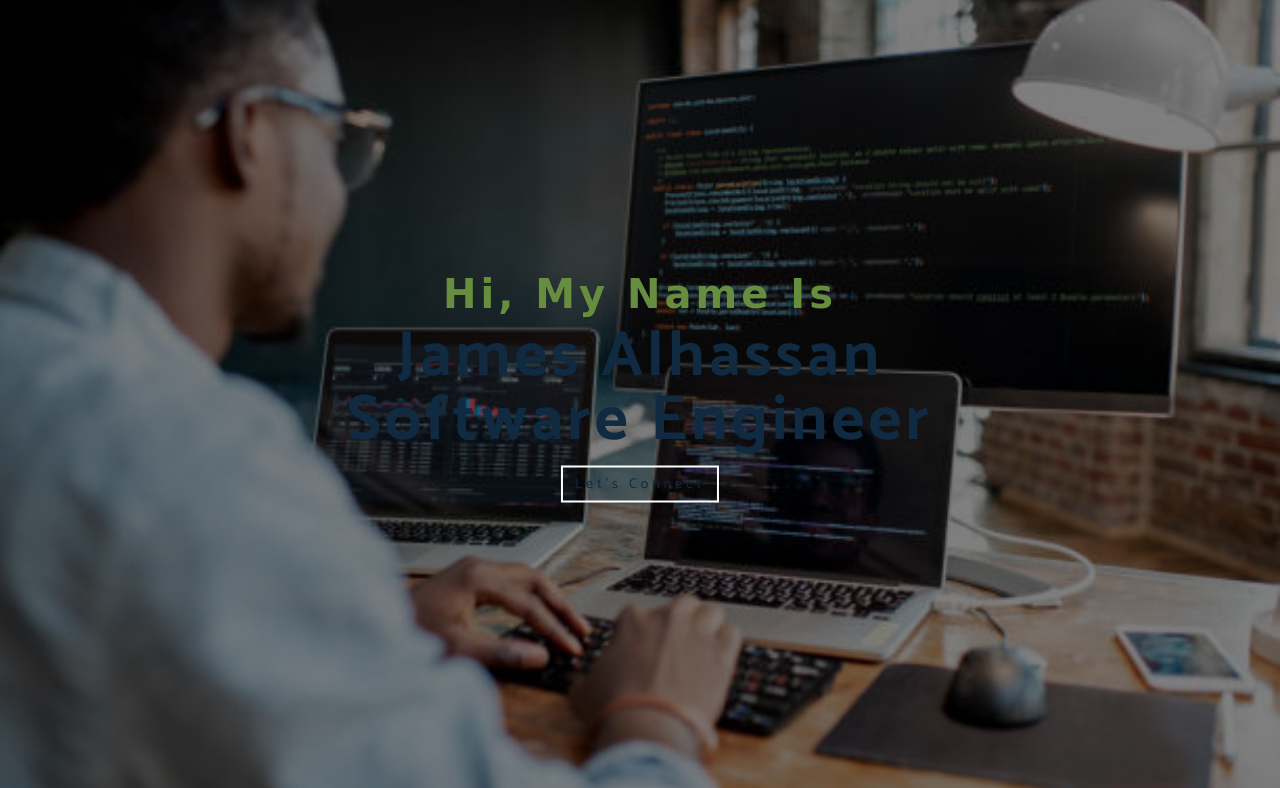
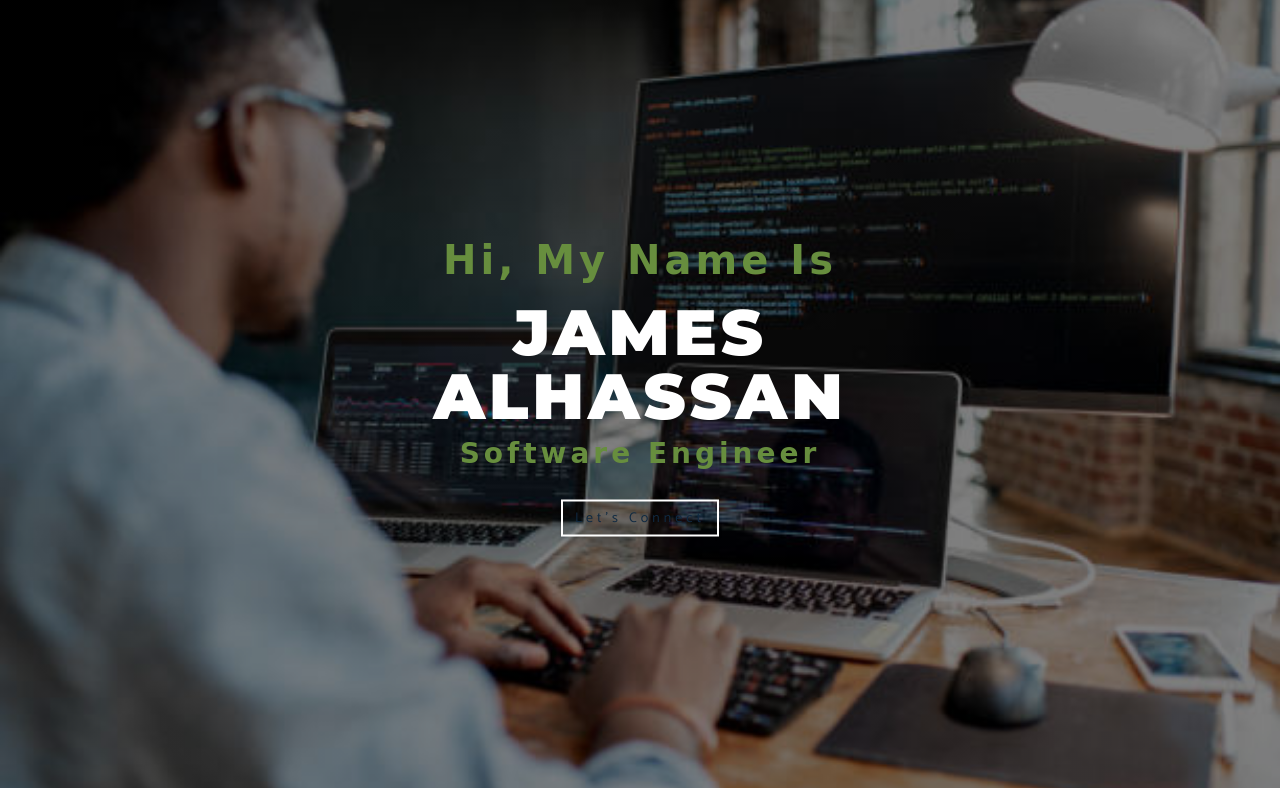
Before and after one commit to jamesAlhassan/Portfolio, a plain HTML site: page index.html in a window 1280 px wide. Shown: the part 73-861 px from the top of the page. Drawn offline with Linux system fonts and the light colour scheme; a web font is replaced by a local one.

Commit message:
Update Banner css

```diff
--- a/css/styles.css
+++ b/css/styles.css
@@ -241,3 +241,15 @@ Navbar
   color: var(--clr-primary);
   animation: slideFromRight 5s ease-in-out 1;
 }
+.banner h1 {
+  text-transform: uppercase;
+  font-family: var(--ff-primary-option);
+  color: var(--clr-white);
+  margin-top: 1.25rem;
+  animation: slideFromLeft 5s ease-in-out 1;
+}
+.soft {
+  color: var(--clr-primary);
+  font-family: var(--ff-secondary);
+  margin-bottom: 2rem;
+}
--- a/index.html
+++ b/index.html
@@ -60,10 +60,8 @@
       <section class="header">
         <div class="banner">
           <h2>Hi, my name is</h2>
-          <h1>
-            james Alhassan <br />
-            software engineer
-          </h1>
+          <h1>james Alhassan</h1>
+          <h3 class="soft">software engineer</h3>
           <a href="mailto:jamesalhassan052@gmail.com" class="btn banner-btn"
             >let's connect</a
           >
```
